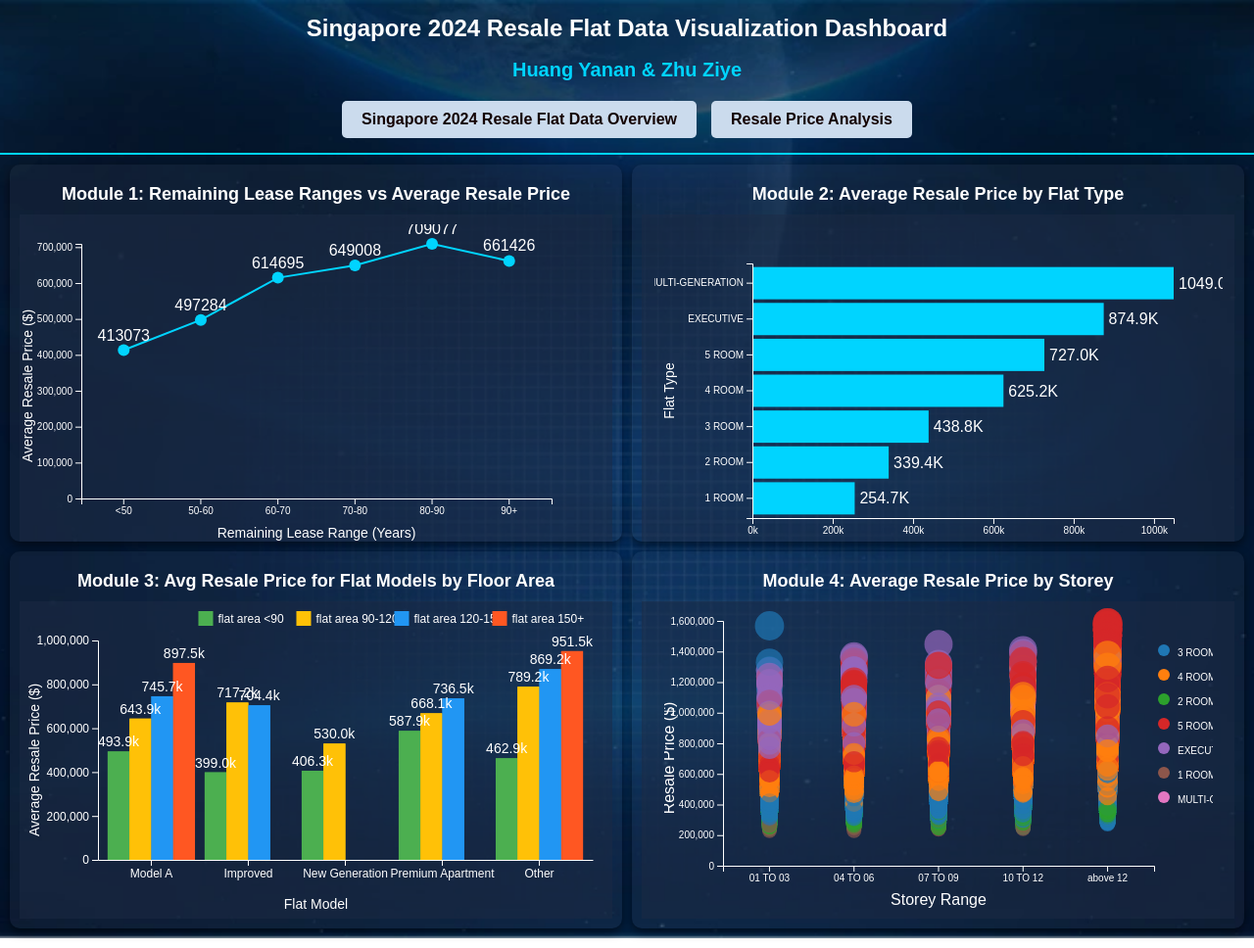
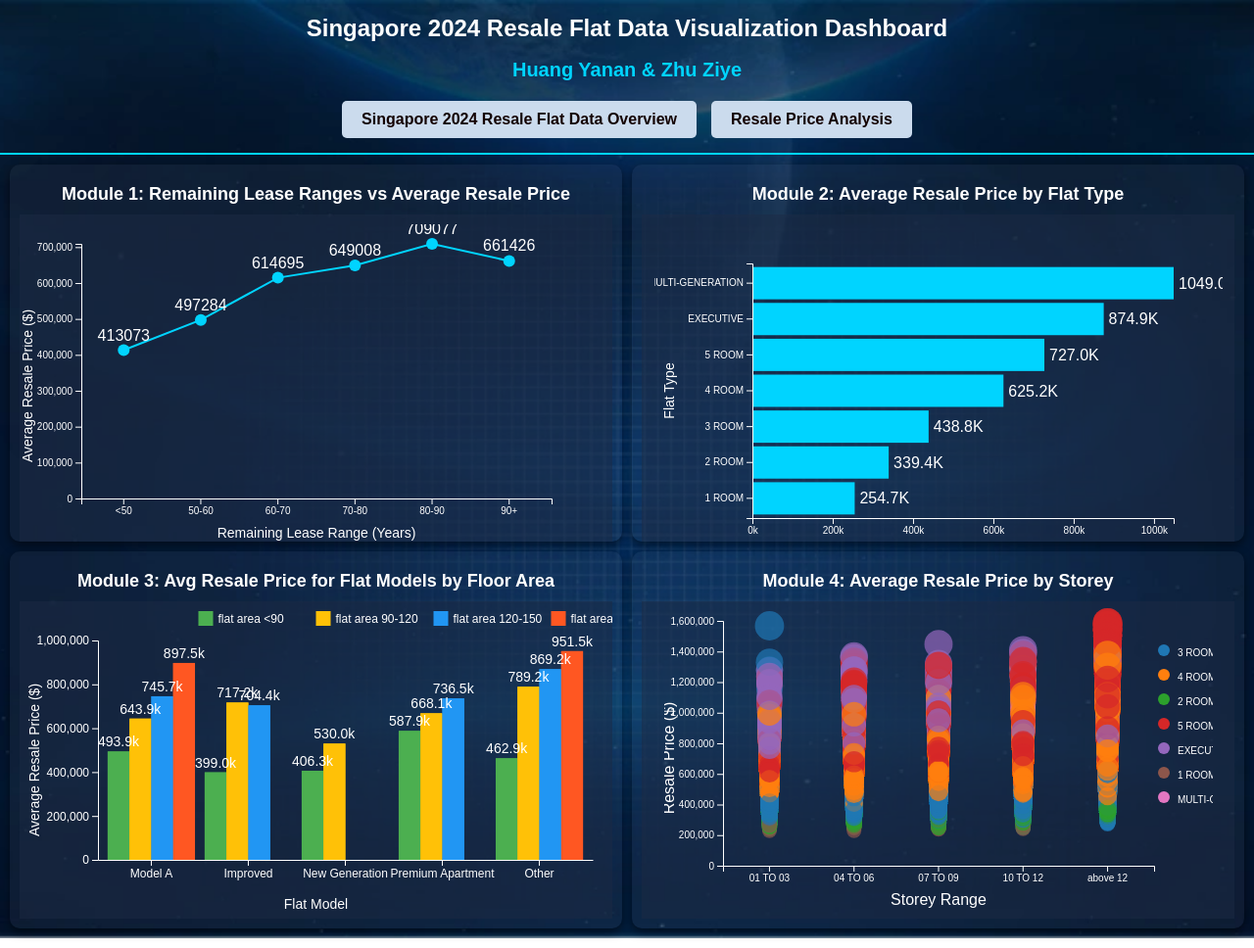
Before and after one commit to huangya1234/HCDIV-5, a plain HTML site: page index-2.html in a window 1280 px wide. Shown: the whole page at 98% size. Drawn offline with nearby package versions, Linux system fonts and the light colour scheme.

Commit message:
index-2.html

```diff
--- a/index-2.html
+++ b/index-2.html
@@ -433,7 +433,7 @@ const legend = svg.append("g")
 floorAreaRanges.forEach((range, i) => {
     // 添加图例的方块
     legend.append("rect")
-        .attr("x", i * 100) // 每个图例横向间隔
+        .attr("x", i * 120) // 每个图例横向间隔
         .attr("y", 0) // 放置在顶部
         .attr("width", 15)
         .attr("height", 15)
@@ -441,7 +441,7 @@ floorAreaRanges.forEach((range, i) => {
 
     // 添加图例文本
     legend.append("text")
-        .attr("x", i * 100 + 20) // 文本位置稍靠右
+        .attr("x", i * 120 + 20) // 文本位置稍靠右
         .attr("y", 12) // 垂直居中对齐
         .attr("fill", "#fff")
         .style("font-size", "12px")
```
